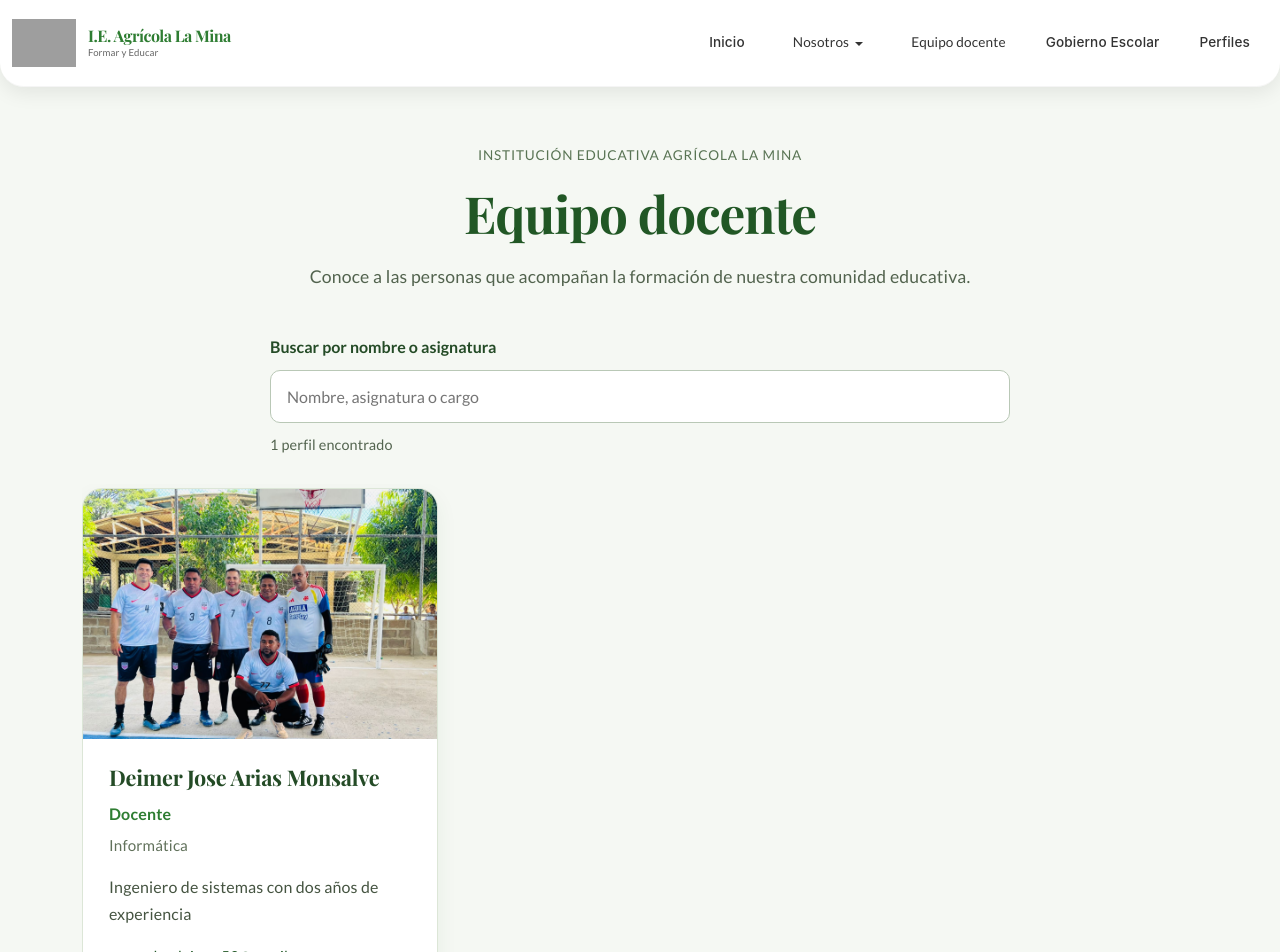
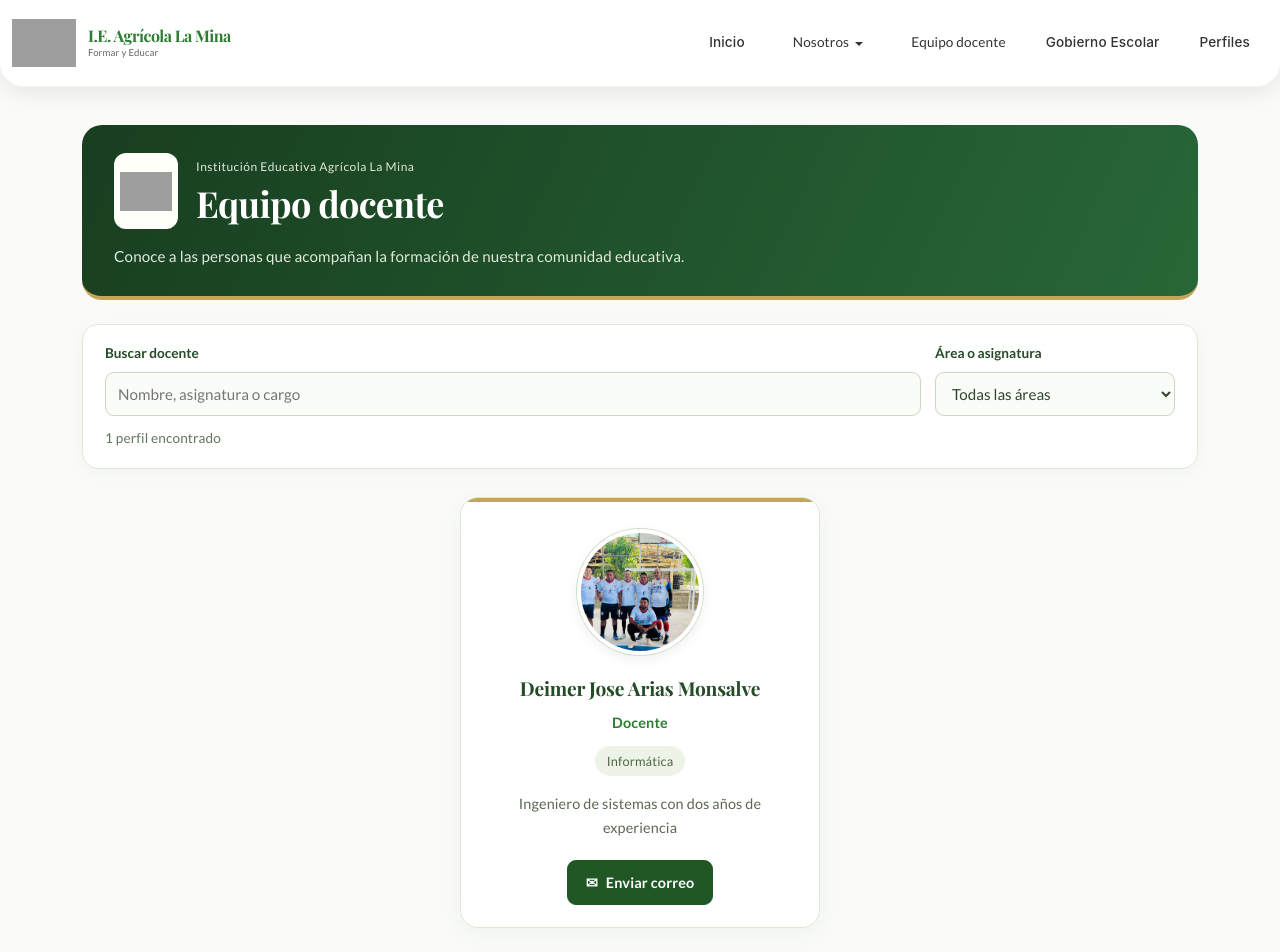
Before and after one commit to Deimer2020/PAGINA-WEB-MINA, a React (Vite) app: page /equipo-docente in a window 1280 px wide. Shown: the top 952 px of the page. Built offline with nearby package versions, Linux system fonts and the light colour scheme; grey boxes are pictures that could not be loaded.

Commit message:
Renovar diseño de Equipo docente

```diff
--- a/src/components/pages/EquipoDocente.css
+++ b/src/components/pages/EquipoDocente.css
@@ -1,29 +1,37 @@
-.docentes-page{padding:145px 0 70px;min-height:70vh;background:#f5f8f3}
-.docentes-heading{max-width:740px;margin:0 auto 42px;text-align:center}
-.docentes-eyebrow{color:#597454;font-size:.85rem;letter-spacing:.06em;text-transform:uppercase}
-.docentes-heading h1{font-family:'Playfair Display',Georgia,serif;color:#215725;font-size:clamp(2rem,5vw,3.2rem);margin-bottom:18px}
-.docentes-heading>p:last-child{color:#52634e;line-height:1.7;font-size:1.1rem}
-.docentes-search{max-width:740px;margin:0 auto 28px}
-.docentes-search label{display:block;font-weight:600;color:#244b26;margin-bottom:10px}
-.docentes-search-row{display:flex;gap:10px}
-.docentes-search input{width:100%;min-width:0;padding:13px 16px;border:1px solid #b9c8b6;border-radius:10px;background:white;font:inherit}
-.docentes-search p{font-size:.9rem;color:#52634e;margin-top:10px}
-.docentes-search button,.docentes-controls button{border:1px solid #c7d6c1;background:white;color:#215725;padding:12px 16px;border-radius:10px;font:inherit;white-space:nowrap}
-.docentes-carousel{display:grid;grid-auto-flow:column;grid-auto-columns:calc((100% - 48px)/3);gap:24px;overflow-x:auto;scroll-snap-type:x mandatory;padding:4px 0 18px;overscroll-behavior-x:contain;scrollbar-color:#91af84 #e4eddf}
-.docente-card{scroll-snap-align:start;min-width:0;background:white;border:1px solid #dce6d7;border-radius:20px;overflow:hidden;box-shadow:0 8px 22px rgba(33,87,37,.06)}
-.docente-foto{height:250px;background:#e4eddf;display:flex;align-items:center;justify-content:center}
+.docentes-page{padding:125px 0 60px;min-height:70vh;background:#fafbf9}
+.docentes-heading{position:relative;padding:28px 32px;margin:0 0 24px;border-radius:20px;background:linear-gradient(115deg,#183e20,#286737);border-bottom:4px solid #c6a45c;color:white;overflow:hidden}
+.docentes-brand{display:flex;align-items:center;gap:18px}
+.docentes-escudo{width:64px;height:76px;object-fit:contain;flex-shrink:0;background:#fffef8;border-radius:12px;padding:6px}
+.docentes-eyebrow{color:#e0e9d9;font-size:.75rem;letter-spacing:.04em;margin:0 0 5px}
+.docentes-heading h1{font-family:'Playfair Display',Georgia,serif;color:white;font-size:clamp(1.65rem,3vw,2.25rem);margin:0}
+.docentes-description{max-width:700px;margin:15px 0 0;color:#e1eadc;line-height:1.6;font-size:.95rem}
+.docentes-search{background:white;border:1px solid #e1e8dc;border-radius:16px;padding:18px 22px;margin-bottom:24px;box-shadow:0 4px 16px rgba(26,64,33,.035)}
+.docentes-search-row{display:flex;gap:14px;align-items:flex-end}
+.docentes-search-field{flex:1;min-width:0}
+.docentes-area-field{flex:0 1 240px;min-width:0}
+.docentes-search label{display:block;font-weight:600;color:#244b26;font-size:.85rem;margin-bottom:7px}
+.docentes-search input,.docentes-search select{width:100%;min-width:0;height:44px;padding:10px 12px;border:1px solid #cbd7c5;border-radius:9px;background:#fafcf8;color:#30452d;font:inherit;font-size:.95rem}
+.docentes-search p{font-size:.85rem;color:#63755d;margin:12px 0 0}
+.docentes-search button,.docentes-controls button{border:1px solid #c7d6c1;background:white;color:#215725;padding:10px 15px;border-radius:9px;font:inherit;font-size:.9rem;white-space:nowrap;min-height:44px}
+.docentes-search button:hover,.docentes-controls button:not(:disabled):hover{background:#edf4e9}
+.docentes-carousel{display:grid;grid-auto-flow:column;grid-auto-columns:calc((100% - 48px)/3);gap:24px;overflow-x:auto;scroll-snap-type:x mandatory;padding:4px 2px 18px;overscroll-behavior-x:contain;scrollbar-color:#91af84 #e4eddf}
+.docentes-carousel[data-count="1"]{grid-auto-columns:min(100%,360px);justify-content:center}
+.docente-card{position:relative;scroll-snap-align:start;min-width:0;background:white;border:1px solid #dde7d7;border-radius:18px;box-shadow:0 5px 20px rgba(33,87,37,.055);padding:26px 22px 22px;display:flex;flex-direction:column;align-items:center;text-align:center;overflow:hidden}
+.docente-card:before{content:'';position:absolute;top:0;left:0;right:0;height:4px;background:#c6a45c}
+.docente-foto{width:126px;height:126px;border-radius:50%;overflow:hidden;flex-shrink:0;background:#edf3e8;display:flex;align-items:center;justify-content:center;border:4px solid white;box-shadow:0 0 0 1px #d1dfc8,0 4px 12px rgba(27,69,32,.08);margin:5px 0 20px}
 .docente-foto img{width:100%;height:100%;object-fit:cover;object-position:center 25%}
-.docente-foto span{font-size:4rem;font-family:Georgia,serif;color:#386837}
-.docente-info{padding:26px;overflow-wrap:anywhere}
-.docente-info h2{font-size:1.35rem;color:#244b26;margin:0 0 10px}
-.docente-cargo{font-weight:600;color:#2e7d32;margin-bottom:6px}
-.docente-area{color:#61715b;font-size:.95rem}
-.docente-presentacion{white-space:pre-wrap;line-height:1.7;color:#455441}
-.docente-correo{display:block;color:#215725;text-underline-offset:4px;font-size:.95rem}
-.docente-correo:focus-visible,.docentes-carousel:focus-visible,.docentes-search input:focus-visible,.docentes-search button:focus-visible,.docentes-controls button:focus-visible{outline:3px solid #b88724;outline-offset:3px}
-.docentes-controls{display:flex;align-items:center;justify-content:center;gap:18px;margin-top:16px}
-.docentes-controls span{font-size:.9rem;color:#52634e;text-align:center}
+.docente-foto span{font-size:2.8rem;font-family:Georgia,serif;color:#386837}
+.docente-info{width:100%;flex:1;display:flex;flex-direction:column;align-items:center;overflow-wrap:anywhere}
+.docente-info h2{font-size:1.2rem;color:#244b26;margin:0 0 9px;line-height:1.4}
+.docente-cargo{font-weight:600;color:#2e7d32;margin:0 0 12px;font-size:.9rem}
+.docente-area{color:#506747;background:#edf4e7;border-radius:20px;padding:5px 12px;font-size:.8rem;margin:0 0 16px}
+.docente-presentacion{white-space:pre-wrap;line-height:1.65;color:#596951;font-size:.9rem;margin-bottom:20px}
+.docente-correo{display:inline-flex;align-items:center;justify-content:center;gap:8px;margin-top:auto;min-height:42px;padding:10px 18px;background:#215725;border:1px solid #215725;border-radius:9px;color:white;font-size:.9rem;font-weight:600;text-decoration:none}
+.docente-correo:hover{background:#183e20;color:white}
+.docente-correo:focus-visible,.docentes-carousel:focus-visible,.docentes-search input:focus-visible,.docentes-search select:focus-visible,.docentes-search button:focus-visible,.docentes-controls button:focus-visible{outline:3px solid #b88724;outline-offset:3px}
+.docentes-controls{display:flex;align-items:center;justify-content:center;gap:18px;margin-top:12px}
+.docentes-controls span{font-size:.85rem;color:#63755d;text-align:center}
 .docentes-controls button:disabled{opacity:.45;cursor:default}
-.docentes-empty{background:white;border:1px solid #dce6d7;border-radius:16px;padding:35px;text-align:center;color:#52634e}
-@media(max-width:991px){.docentes-carousel{grid-auto-columns:calc((100% - 24px)/2)}}
-@media(max-width:575px){.docentes-carousel{grid-auto-columns:100%}.docentes-page{padding-top:125px}.docente-foto{height:280px}.docentes-controls{gap:10px;flex-wrap:wrap}.docentes-controls span{order:3;flex-basis:100%}.docentes-search-row{flex-wrap:wrap}}
+.docentes-empty{background:white;border:1px solid #dce6d7;border-radius:16px;padding:30px;text-align:center;color:#52634e}
+@media(max-width:991px){.docentes-carousel{grid-auto-columns:calc((100% - 24px)/2)}.docentes-search-row{flex-wrap:wrap}.docentes-search-field{flex-basis:55%}.docentes-area-field{flex-grow:1}}
+@media(max-width:575px){.docentes-page{padding-top:115px}.docentes-heading{padding:23px 20px;border-radius:16px}.docentes-brand{gap:13px}.docentes-escudo{width:52px;height:64px}.docentes-eyebrow{font-size:.68rem}.docentes-description{font-size:.88rem}.docentes-search{padding:16px}.docentes-search-field,.docentes-area-field{flex-basis:100%}.docentes-carousel{grid-auto-columns:100%}.docentes-controls{gap:10px;flex-wrap:wrap}.docentes-controls span{order:3;flex-basis:100%}}
--- a/src/components/pages/EquipoDocente.jsx
+++ b/src/components/pages/EquipoDocente.jsx
@@ -1,6 +1,7 @@
 import { useEffect, useRef, useState } from 'react'
 import { Container } from 'react-bootstrap'
 import data from '../../content/profesores.json'
+import escudo from '../../assets/images/ESCUDOMINA.png'
 import './EquipoDocente.css'
 
 const normalize = value => String(value || '').normalize('NFD').replace(/[\u0300-\u036f]/g, '').toLowerCase()
@@ -18,14 +19,17 @@
 }
 export default function EquipoDocente() {
   const [query, setQuery] = useState('')
+  const [selectedArea, setSelectedArea] = useState('')
   const [bounds, setBounds] = useState({ start: true, end: true })
   const carousel = useRef(null)
   const profesores = data.profesores.filter(profile => profile.publicado === true)
     .sort((a, b) => a.orden - b.orden || a.nombre.localeCompare(b.nombre, 'es'))
+  const areas = [...new Map(profesores.filter(profile => profile.area?.trim()).map(profile => [normalize(profile.area).trim(), profile.area.trim()])).entries()]
+    .sort((a, b) => a[1].localeCompare(b[1], 'es'))
   const terms = normalize(query).trim().split(/\s+/).filter(Boolean)
   const filtered = profesores.filter(profile => {
     const text = normalize(profile.nombre + ' ' + profile.area + ' ' + profile.cargo)
-    return terms.every(term => text.includes(term))
+    return terms.every(term => text.includes(term)) && (!selectedArea || normalize(profile.area).trim() === selectedArea)
   })
 
   useEffect(() => {
@@ -41,7 +45,7 @@
     const resize = new ResizeObserver(update)
     resize.observe(node)
     return () => { node.removeEventListener('scroll', update); resize.disconnect() }
-  }, [query])
+  }, [query, selectedArea])
 
   const move = direction => {
     const node = carousel.current
@@ -54,26 +58,40 @@
     <main className="docentes-page">
       <Container>
         <header className="docentes-heading">
-          <p className="docentes-eyebrow">Institución Educativa Agrícola La Mina</p>
-          <h1>Equipo docente</h1>
-          <p>Conoce a las personas que acompañan la formación de nuestra comunidad educativa.</p>
+          <div className="docentes-brand">
+            <img className="docentes-escudo" src={escudo} alt="Escudo de la Institución Educativa Agrícola La Mina" width="64" height="76" />
+            <div>
+              <p className="docentes-eyebrow">Institución Educativa Agrícola La Mina</p>
+              <h1>Equipo docente</h1>
+            </div>
+          </div>
+          <p className="docentes-description">Conoce a las personas que acompañan la formación de nuestra comunidad educativa.</p>
         </header>
         {profesores.length === 0
           ? <p className="docentes-empty">Próximamente compartiremos los perfiles de nuestro equipo docente.</p>
           : <>
             <div className="docentes-search">
-              <label htmlFor="buscar-docente">Buscar por nombre o asignatura</label>
               <div className="docentes-search-row">
-                <input id="buscar-docente" type="search" value={query}
-                  onChange={event => setQuery(event.target.value)} placeholder="Nombre, asignatura o cargo" />
-                {query && <button type="button" onClick={() => setQuery('')}>Limpiar búsqueda</button>}
+                <div className="docentes-search-field">
+                  <label htmlFor="buscar-docente">Buscar docente</label>
+                  <input id="buscar-docente" type="search" value={query}
+                    onChange={event => setQuery(event.target.value)} placeholder="Nombre, asignatura o cargo" />
+                </div>
+                <div className="docentes-area-field">
+                  <label htmlFor="filtrar-area">Área o asignatura</label>
+                  <select id="filtrar-area" value={selectedArea} onChange={event => setSelectedArea(event.target.value)}>
+                    <option value="">Todas las áreas</option>
+                    {areas.map(([value, label]) => <option key={value} value={value}>{label}</option>)}
+                  </select>
+                </div>
+                {(query || selectedArea) && <button type="button" onClick={() => { setQuery(''); setSelectedArea('') }}>Limpiar filtros</button>}
               </div>
               <p role="status" aria-live="polite">{filtered.length} {filtered.length === 1 ? 'perfil encontrado' : 'perfiles encontrados'}</p>
             </div>
             {filtered.length === 0
               ? <p className="docentes-empty">No encontramos profesores con esa búsqueda. Prueba con otro nombre o asignatura.</p>
               : <>
-                <div ref={carousel} id="docentes-carrusel" className="docentes-carousel"
+                <div ref={carousel} id="docentes-carrusel" className="docentes-carousel" data-count={filtered.length}
                   role="region" aria-label="Tarjetas del equipo docente" tabIndex={0}>
                   {filtered.map(profesor => (
                     <article className="docente-card" key={profesor.id}>
@@ -84,7 +102,7 @@
                         {profesor.area && <p className="docente-area">{profesor.area}</p>}
                         {profesor.presentacion && <p className="docente-presentacion">{profesor.presentacion}</p>}
                         {profesor.correo && <a className="docente-correo" href={'mailto:' + encodeURIComponent(profesor.correo)}
-                          aria-label={'Escribir a ' + profesor.nombre}>{profesor.correo}</a>}
+                          aria-label={'Enviar correo a ' + profesor.nombre}><span aria-hidden="true">✉</span> Enviar correo</a>}
                       </div>
                     </article>
                   ))}
```
